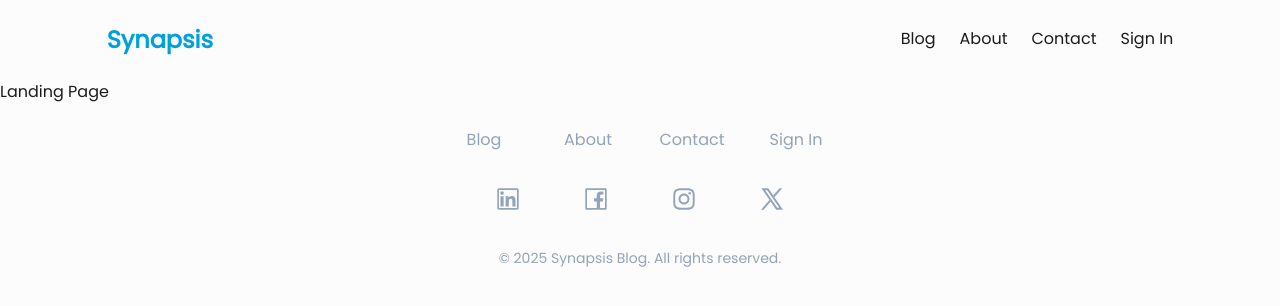
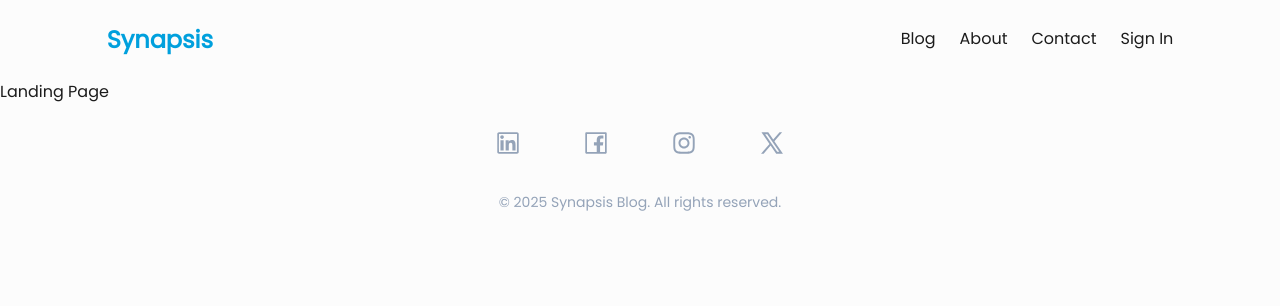
Before and after one commit to ditramadia/synapsis-blog, a Next.js app: page / in a window 1280 px wide. Shown: the top 306 px of the page. Built offline with nearby package versions, Linux system fonts and the light colour scheme.

Commit message:
feat: add dummy authentication

```diff
--- a/src/components/navigation/Footer.tsx
+++ b/src/components/navigation/Footer.tsx
@@ -1,24 +1,10 @@
 import React from 'react'
+
 import { InstagramOutlined, XOutlined, FacebookOutlined, LinkedinOutlined } from '@ant-design/icons';
-
-import navigation from '@/settings/navigation'
-import Link from 'next/link';
 
 function Footer() {
   return (
     <div className='container flex flex-col gap-8 py-4 md:py-6'>
-      <div className='grid grid-cols-2 md:grid-cols-4 gap-4 w-[400px] mx-auto'>
-        {
-          navigation.map((nav, i) => (
-            <div key={i} className='mx-auto text-native-400 cursor-pointer transition-colors duration-150 ease-in-out hover:text-native-900'>
-              <Link href={nav.url}>
-                <span>{nav.text}</span>
-              </Link>
-            </div>
-          ))
-        }
-      </div>
-
       <div className='flex justify-center gap-16'>
         <a href="https://www.linkedin.com/" target='_blank' rel='noopener noreferrer'>
           <div className='text-native-400 text-2xl transition-colors duration-150 ease-in-out hover:text-main-500'>
--- a/src/components/navigation/Navbar.tsx
+++ b/src/components/navigation/Navbar.tsx
@@ -1,10 +1,13 @@
 import React from 'react'
+import navigation from '@/settings/navigation';
+import Link from 'next/link';
+import { useSelector } from 'react-redux';
+import { RootState } from '@/store';
+
 import NavbarItem from './NavbarItem'
 
-import navigation from '@/settings/navigation';
-import Link from 'next/link';
-
 function Navbar() {
+  const isAuthenticated = useSelector((state: RootState) => state.auth.isAuthenticated);
 
   return (
     <div className='container py-4 md:py-6 flex flex-col md:flex-row md:justify-between items-center gap-2'>
@@ -19,6 +22,11 @@ function Navbar() {
             <NavbarItem key={i} text={nav.text} url={nav.url} />
           )
         }
+        {
+          isAuthenticated ?
+          <NavbarItem text="Dashboard" url="/dashboard" /> :
+          <NavbarItem text="Sign In" url="/sign-in" />
+        }
       </ul>
     </div>
   )
--- a/src/pages/sign-in/index.tsx
+++ b/src/pages/sign-in/index.tsx
@@ -2,8 +2,11 @@ import React from 'react'
 import { Controller, useForm } from 'react-hook-form';
 import Head from 'next/head'
 import Link from 'next/link';
+import { useRouter } from 'next/navigation';
 import { z } from 'zod';
 import { zodResolver } from '@hookform/resolvers/zod';
+import { useDispatch } from 'react-redux';
+import { signin } from '@/store/authSlice';
 
 import { Input } from "antd";
 import { Button } from "antd";
@@ -23,8 +26,12 @@ function SignInPage() {
     resolver: zodResolver(signInSchema)
   })
 
-  const handleSignIn = (data: any) => {
-    console.log("Form submitted", data)
+  const dispatch = useDispatch()
+  const router = useRouter()
+
+  const handleSignIn = () => {
+    dispatch(signin())
+    router.push('/')
   }
 
   return (
--- a/src/settings/navigation.ts
+++ b/src/settings/navigation.ts
@@ -11,10 +11,6 @@ const navigation = [
     text: 'Contact',
     url: '/contact'
   },
-  {
-    text: 'Sign In',
-    url: '/sign-in'
-  },
 ]
 
 export default navigation
--- a/src/store/authSlice.ts
+++ b/src/store/authSlice.ts
@@ -6,14 +6,14 @@ const authSlice = createSlice({
     isAuthenticated: false
   },
   reducers: {
-    login: (state) => {
+    signin: (state) => {
       state.isAuthenticated = true
     },
-    logout: (state) => {
+    signout: (state) => {
       state.isAuthenticated = false
     }
   }
 })
 
-export const { login, logout } = authSlice.actions
+export const { signin, signout } = authSlice.actions
 export default authSlice.reducer
--- a/src/store/index.ts
+++ b/src/store/index.ts
@@ -7,4 +7,7 @@ const store = configureStore({
   }
 })
 
+export type RootState = ReturnType<typeof store.getState>
+export type AppDispatch = typeof store.dispatch
+
 export default store
```
